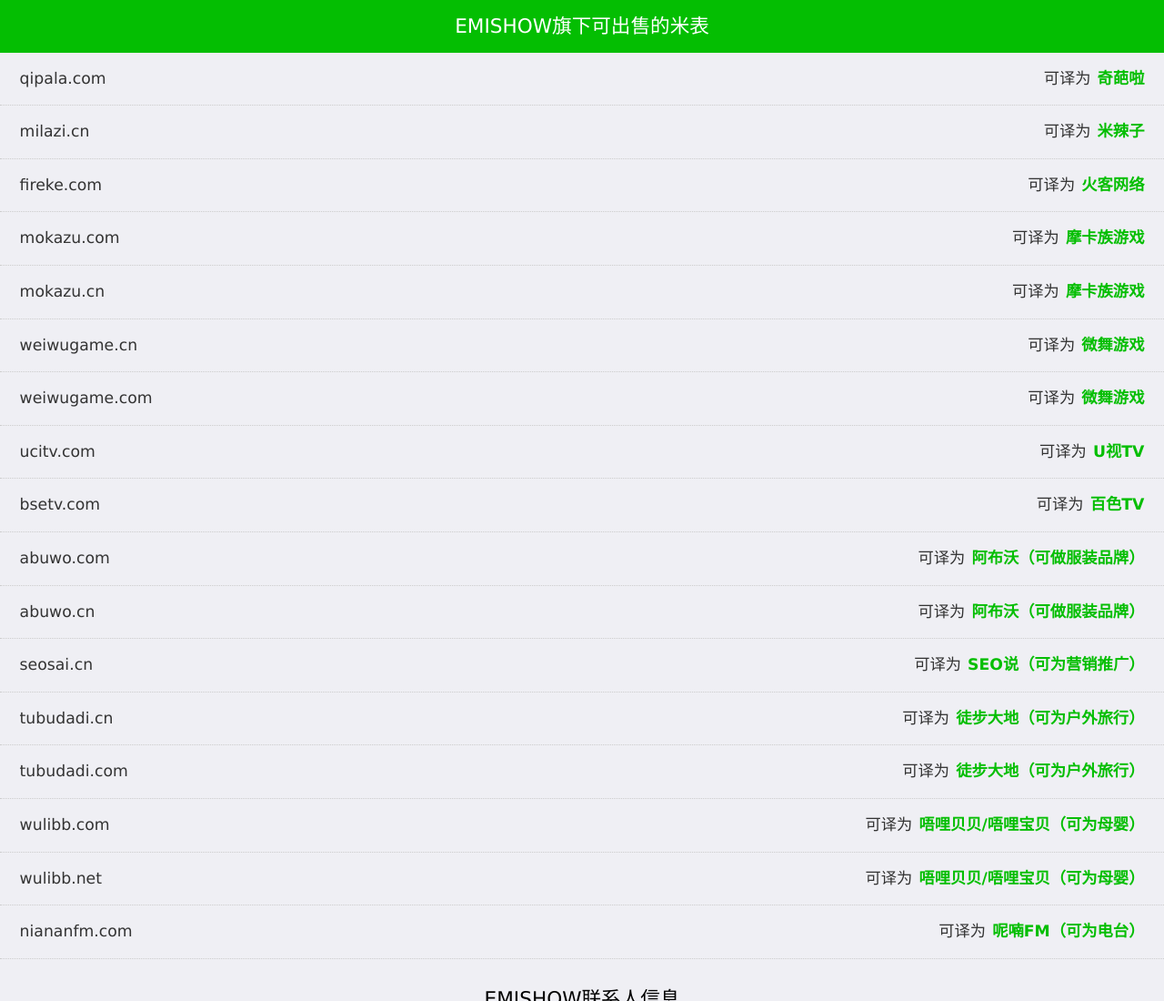
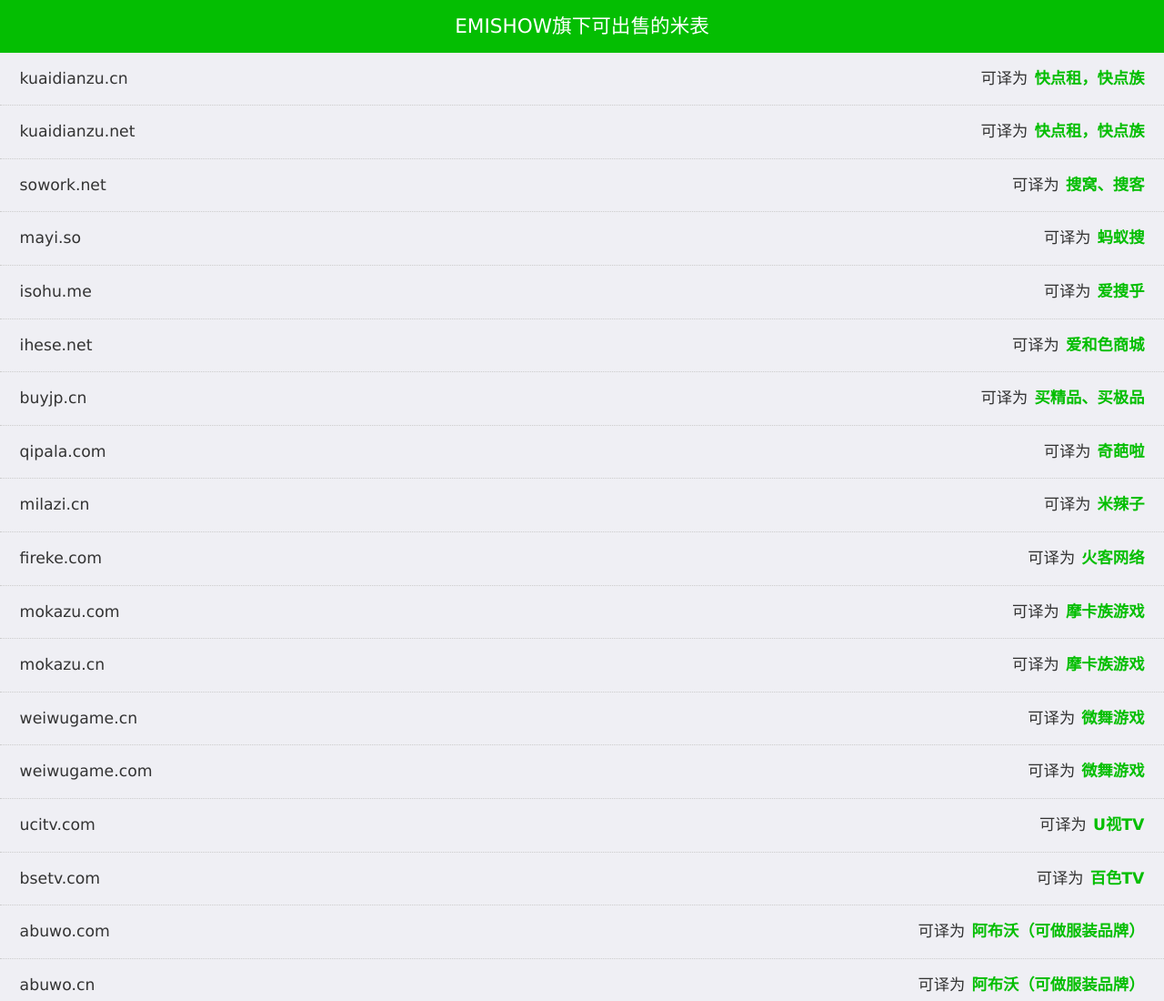
Before and after one commit to baiyanghese/emishow, a plain HTML site: page index.html in a window 1280 px wide. Shown: the top 1100 px of the page at 91% size. Drawn offline with Linux system fonts and the light colour scheme.

Commit message:
新增一些域名

```diff
--- a/index.html
+++ b/index.html
@@ -33,6 +33,48 @@
         <main class="main">
             <section>
                 <ul>
+                    <li>
+                        <div class="clearfix">
+                            <span class="g-f-left">kuaidianzu.cn</span>
+                            <span class="g-f-right">可译为<b>快点租，快点族</b></span>
+                        </div>
+                    </li>
+                    <li>
+                        <div class="clearfix">
+                            <span class="g-f-left">kuaidianzu.net</span>
+                            <span class="g-f-right">可译为<b>快点租，快点族</b></span>
+                        </div>
+                    </li>
+                    <li>
+                        <div class="clearfix">
+                            <span class="g-f-left">sowork.net</span>
+                            <span class="g-f-right">可译为<b>搜窝、搜客</b></span>
+                        </div>
+                    </li>
+                    <li>
+                        <div class="clearfix">
+                            <span class="g-f-left">mayi.so</span>
+                            <span class="g-f-right">可译为<b>蚂蚁搜</b></span>
+                        </div>
+                    </li>
+                    <li>
+                        <div class="clearfix">
+                            <span class="g-f-left">isohu.me</span>
+                            <span class="g-f-right">可译为<b>爱搜乎</b></span>
+                        </div>
+                    </li>
+                    <li>
+                        <div class="clearfix">
+                            <span class="g-f-left">ihese.net</span>
+                            <span class="g-f-right">可译为<b>爱和色商城</b></span>
+                        </div>
+                    </li>
+                    <li>
+                        <div class="clearfix">
+                            <span class="g-f-left">buyjp.cn</span>
+                            <span class="g-f-right">可译为<b>买精品、买极品</b></span>
+                        </div>
+                    </li>
                     <li>
                         <div class="clearfix">
                             <span class="g-f-left">qipala.com</span>
```
